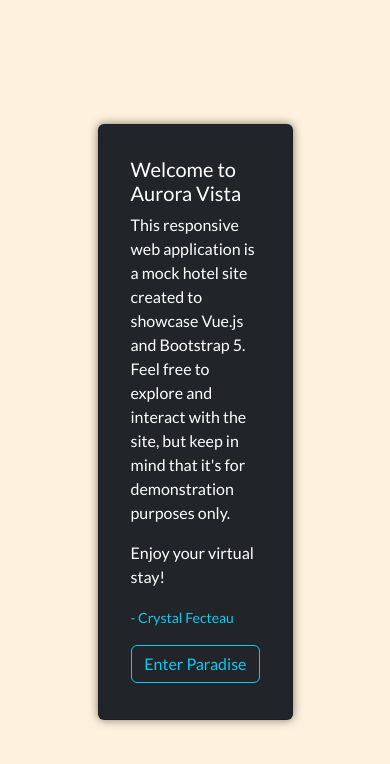
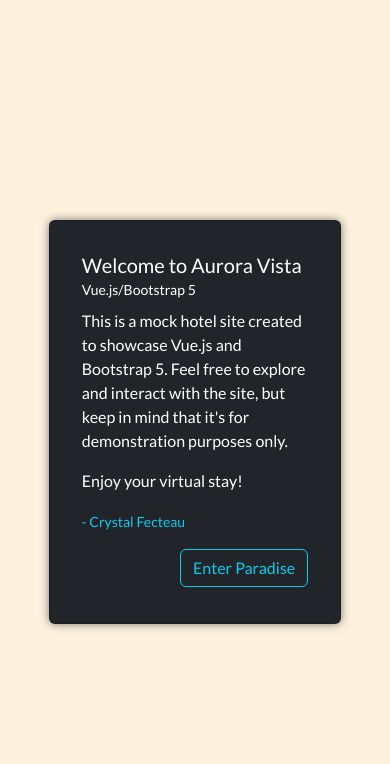
Before and after one commit to CryFecteau/aurora-vista, a Vue app: page / in a window 390 px wide. Shown: the top 764 px of the page. Built offline with nearby package versions, Linux system fonts and the light colour scheme.

Commit message:
Update loading message

```diff
--- a/src/components/header-component.vue
+++ b/src/components/header-component.vue
@@ -11,7 +11,7 @@
       </div>
       <div class="col-lg-9">
         <nav class="navbar navbar-expand-lg bg-dark navbar-dark p-1 p-lg-0">
-          <a href="index.html" class="navbar-brand d-block d-lg-none">
+          <a href="index.html" class="navbar-brand d-block d-lg-none px-2">
             <h1 class="m-0 text-info">Aurora Vista</h1>
           </a>
           <button
--- a/src/components/loader-component.vue
+++ b/src/components/loader-component.vue
@@ -1,15 +1,16 @@
 <template>
   <div
     v-if="!hasEntered"
-    class="z-3 show position-fixed translate-middle w-100 vh-100 top-50 start-50 d-flex flex-column align-items-center justify-content-center"
+    class="z-3 show position-fixed translate-middle vw-100 vh-100 top-50 start-50 d-flex flex-column align-items-center justify-content-center"
   >
     <div class="card w-50 card-styled bg-dark p-3">
       <div class="card-body text-white">
-        <h5 class="card-title">Welcome to Aurora Vista</h5>
+        <h5 class="card-title mb-0">Welcome to Aurora Vista</h5>
+        <p class="mb-2 fs-6"><small>Vue.js/Bootstrap 5</small></p>
         <p class="card-text">
-          This responsive web application is a mock hotel site created to showcase Vue.js
-          and Bootstrap 5. Feel free to explore and interact with the site, but keep in
-          mind that it's for demonstration purposes only.
+          This is a mock hotel site created to showcase Vue.js and Bootstrap 5. Feel free
+          to explore and interact with the site, but keep in mind that it's for
+          demonstration purposes only.
         </p>
         <p class="card-text">Enjoy your virtual stay!</p>
         <p class="card-text"><small class="text-info">- Crystal Fecteau </small></p>
@@ -69,4 +70,10 @@
 .card-styled {
   box-shadow: 0 0 10px 0 rgba(0, 0, 0, 0.5);
 }
+
+@media (max-width: 800px) {
+  .card-styled {
+    width: 75% !important;
+  }
+}
 </style>
```
